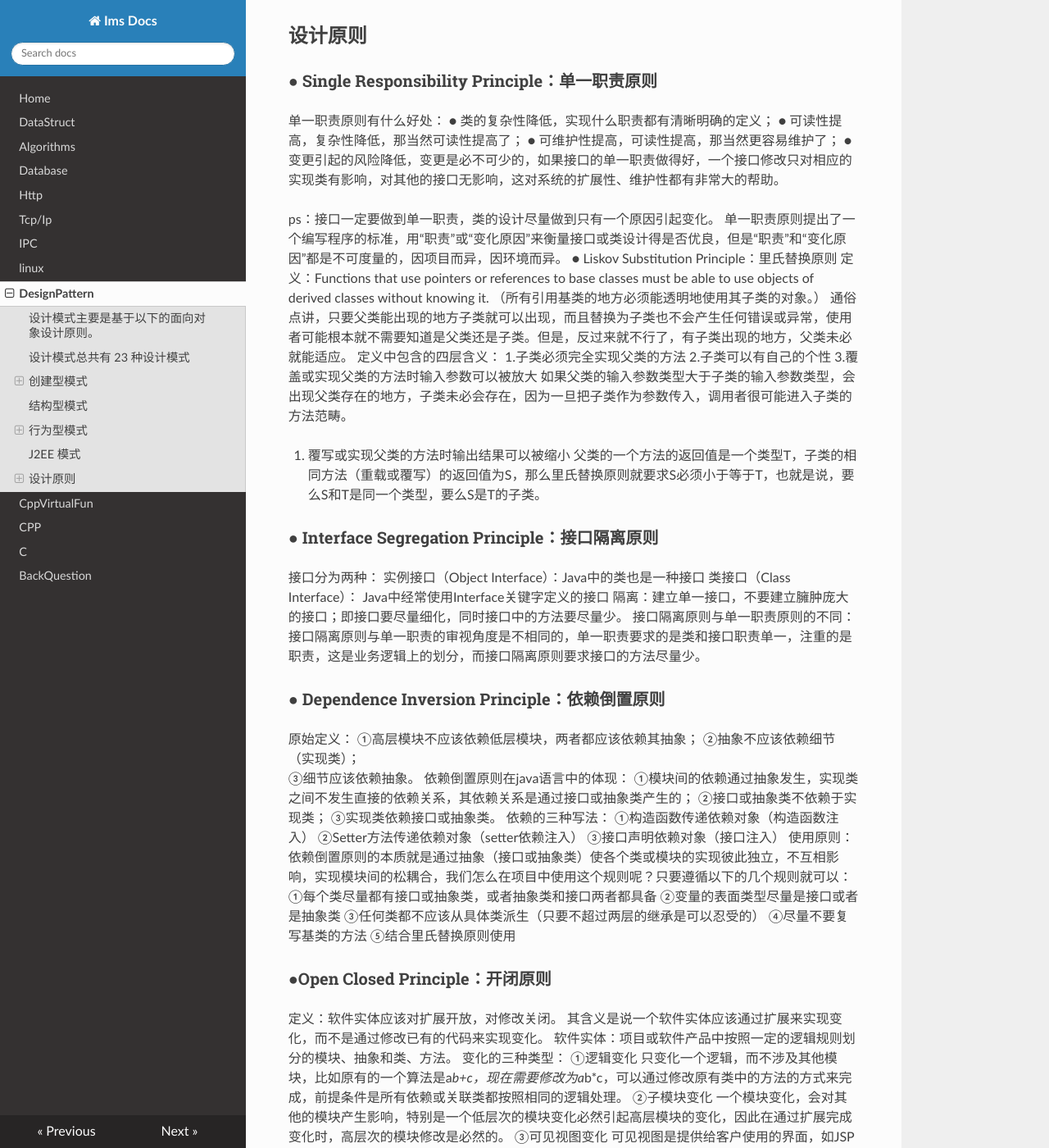
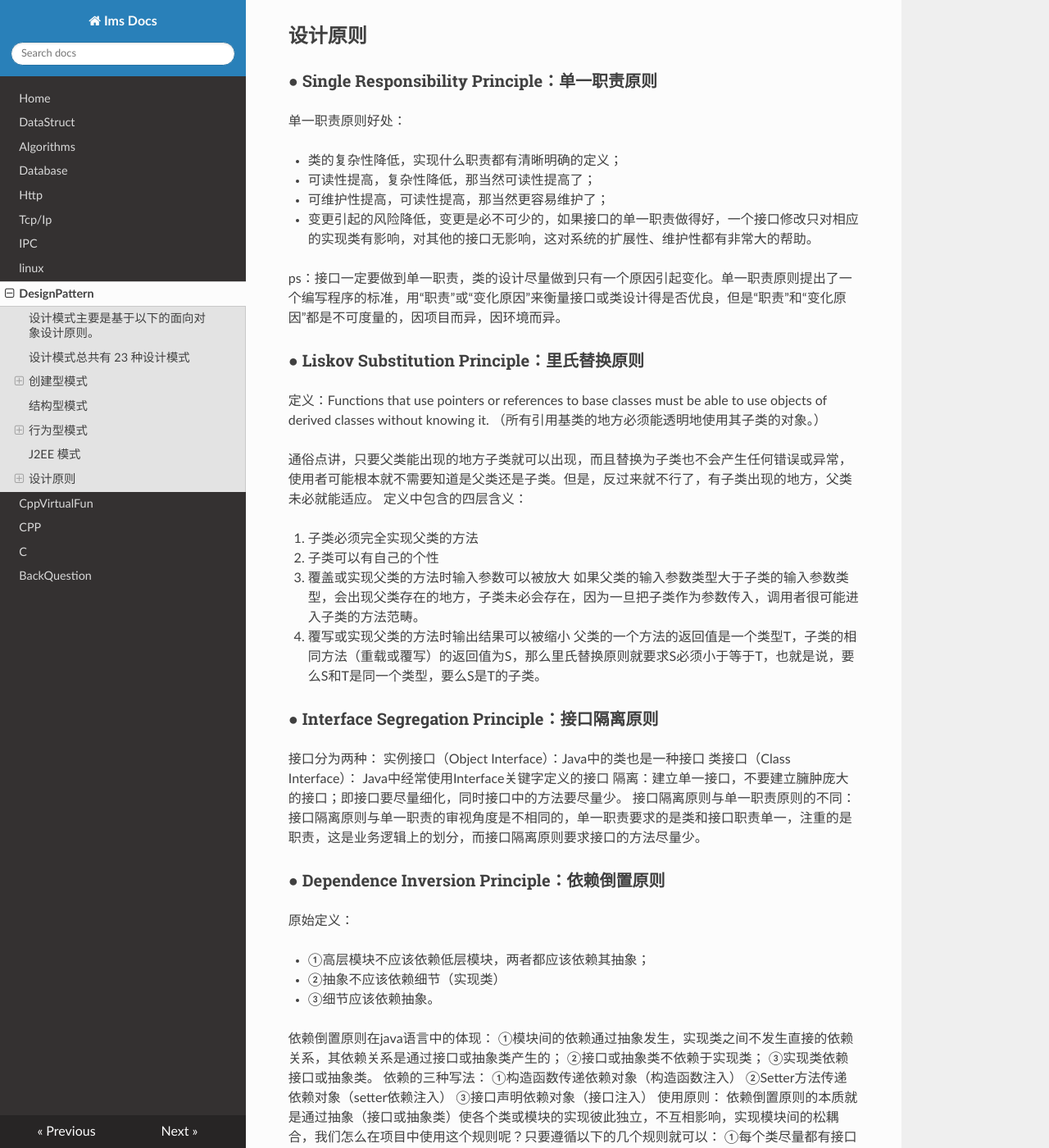
Before and after one commit to ims0/mkdocs, an MkDocs documentation site: the page built from docs/designPattern.md, in a window 1280 px wide and 1400 px high, scrolled down 8384 px. Shown: the whole window at 82% size. Built offline with MkDocs 1.6.1, drawn with Linux system fonts in a browser that asks for light colours; nearby versions of some CDN libraries; some of the changed text lies outside the part shown.

Commit message:
add info

````diff
--- a/docs/c.md
+++ b/docs/c.md
@@ -77,7 +77,7 @@ int main()
 3. 取地址防止类型不一样
 4. 加void消除结果未使用高级
 
-(void)(&_x == &_y);可以产生的高级：
+(void)(&_x == &_y);可以产生的warning：
 comparison between distinct pointer types ‘int*’ and ‘unsigned int*’ lacks a cast
 ```
 #define max(x, y)                                                              \
--- a/docs/designPattern.md
+++ b/docs/designPattern.md
@@ -461,22 +461,25 @@ int main() {
 ##  设计原则
 
 ### ● Single Responsibility Principle：单一职责原则
-单一职责原则有什么好处：
-● 类的复杂性降低，实现什么职责都有清晰明确的定义；
-● 可读性提高，复杂性降低，那当然可读性提高了；
-● 可维护性提高，可读性提高，那当然更容易维护了；
-●变更引起的风险降低，变更是必不可少的，如果接口的单一职责做得好，一个接口修改只对相应的实现类有影响，对其他的接口无影响，这对系统的扩展性、维护性都有非常大的帮助。
+单一职责原则好处：
 
-ps：接口一定要做到单一职责，类的设计尽量做到只有一个原因引起变化。
-       单一职责原则提出了一个编写程序的标准，用“职责”或“变化原因”来衡量接口或类设计得是否优良，但是“职责”和“变化原因”都是不可度量的，因项目而异，因环境而异。
-● Liskov Substitution Principle：里氏替换原则
+*  类的复杂性降低，实现什么职责都有清晰明确的定义；
+*  可读性提高，复杂性降低，那当然可读性提高了；
+*  可维护性提高，可读性提高，那当然更容易维护了；
+* 变更引起的风险降低，变更是必不可少的，如果接口的单一职责做得好，一个接口修改只对相应的实现类有影响，对其他的接口无影响，这对系统的扩展性、维护性都有非常大的帮助。
+
+ps：接口一定要做到单一职责，类的设计尽量做到只有一个原因引起变化。单一职责原则提出了一个编写程序的标准，用“职责”或“变化原因”来衡量接口或类设计得是否优良，但是“职责”和“变化原因”都是不可度量的，因项目而异，因环境而异。
+
+### ● Liskov Substitution Principle：里氏替换原则
 定义：Functions that use pointers or references to base classes must be able to use objects of derived classes without knowing it.
 （所有引用基类的地方必须能透明地使用其子类的对象。）
+
 通俗点讲，只要父类能出现的地方子类就可以出现，而且替换为子类也不会产生任何错误或异常，使用者可能根本就不需要知道是父类还是子类。但是，反过来就不行了，有子类出现的地方，父类未必就能适应。
 定义中包含的四层含义：
-1.子类必须完全实现父类的方法
-2.子类可以有自己的个性
-3.覆盖或实现父类的方法时输入参数可以被放大
+
+1. 子类必须完全实现父类的方法
+2. 子类可以有自己的个性
+3. 覆盖或实现父类的方法时输入参数可以被放大
         如果父类的输入参数类型大于子类的输入参数类型，会出现父类存在的地方，子类未必会存在，因为一旦把子类作为参数传入，调用者很可能进入子类的方法范畴。
 
 4. 覆写或实现父类的方法时输出结果可以被缩小
@@ -491,9 +494,11 @@ ps：接口一定要做到单一职责，类的设计尽量做到只有一个原
 
 ### ● Dependence Inversion Principle：依赖倒置原则
 原始定义：
-①高层模块不应该依赖低层模块，两者都应该依赖其抽象；
-②抽象不应该依赖细节（实现类）；
-③细节应该依赖抽象。
+
+* ①高层模块不应该依赖低层模块，两者都应该依赖其抽象；
+* ②抽象不应该依赖细节（实现类）
+* ③细节应该依赖抽象。
+
 依赖倒置原则在java语言中的体现：
 ①模块间的依赖通过抽象发生，实现类之间不发生直接的依赖关系，其依赖关系是通过接口或抽象类产生的；
 ②接口或抽象类不依赖于实现类；
````
Also changed, not shown: other parts of docs/c.md (+11 -4 lines), other parts of docs/designPattern.md (+20 -5 lines), docs/cpp.md (+1 -1 lines), 1 other file.
